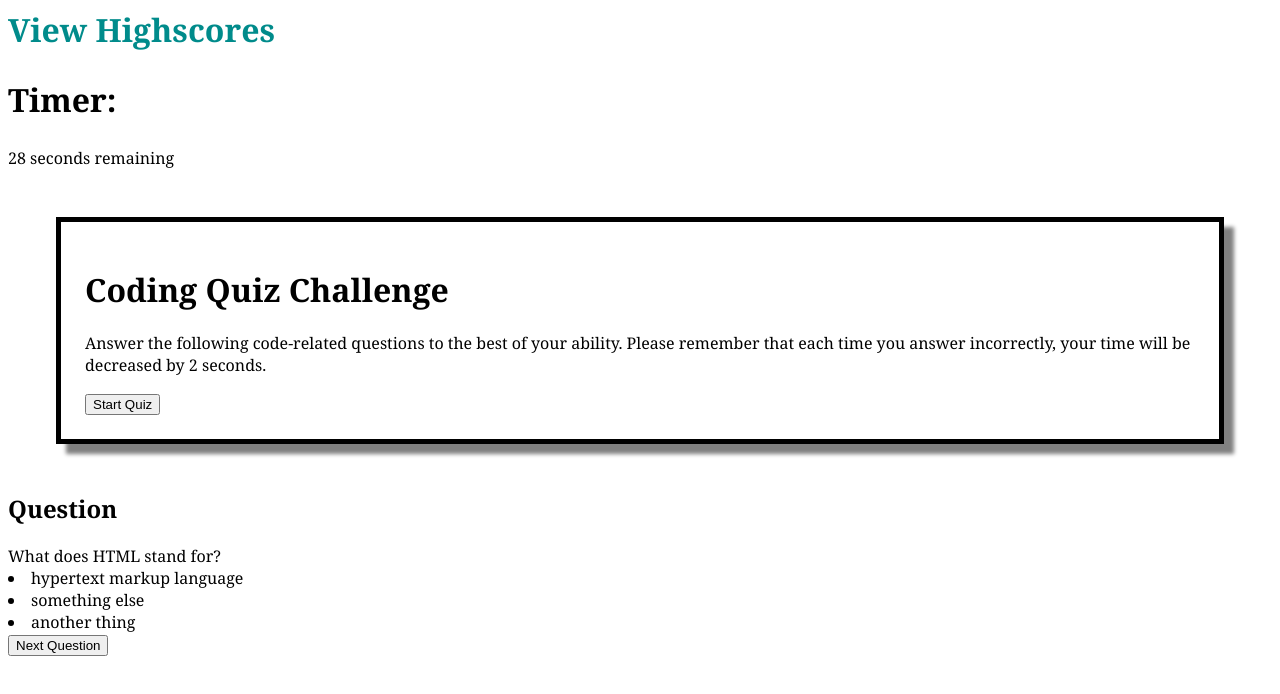
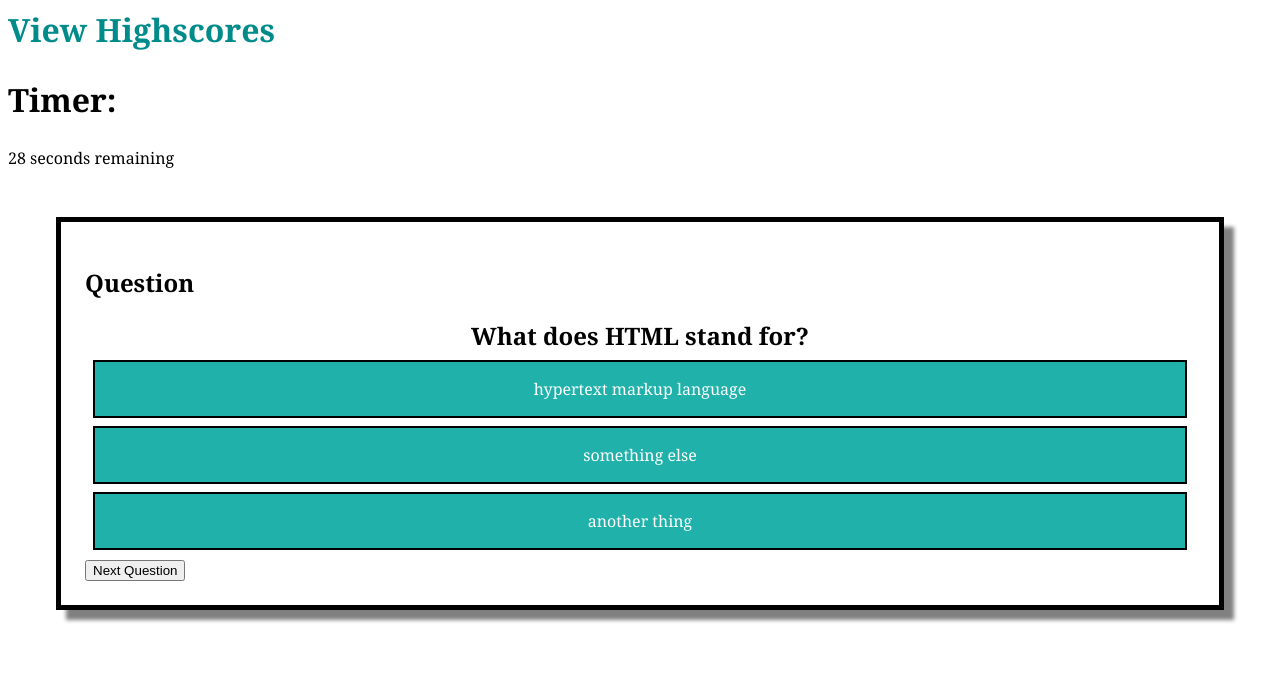
Before and after one commit to jensandage1/Module-4-timed-quiz-app, a plain HTML site: page index.html in a window 1280 px wide. Both pictures are taken after a click on the button "Start Quiz". Drawn offline with Linux system fonts and the light colour scheme.

Commit message:
styling changes, start screen div disappears when first question appears

```diff
--- a/index.html
+++ b/index.html
@@ -8,8 +8,8 @@
 </head>
 <body>
     <div id="view-highscores">View Highscores</div>
-    <h2 class="timer">Timer:</h2>
-    <div id="timer-div"></div>
+    <h2 class="timer">Timer:</h2> <span id="timer-div"></span>
+
 
     <div class="start-screen">
         <h1>Coding Quiz Challenge</h1>
@@ -23,6 +23,7 @@
         <h2>Question</h2>
         <div class="question"></div>
         <div id="answers"></div>
+        <div id="correct-wrong"></div> <span id="counter"></span>
         <button class="next-question-btn">Next Question</button>
     </div>
 
--- a/script.js
+++ b/script.js
@@ -6,12 +6,16 @@ var questionsArr = [question1, question2, question3, question4];
 
 var question1 = "What does HTML stand for?";
 var answer1 = ["hypertext markup language", "something else", "another thing"];
+var correct1 = "hypertext markup language";
 var question2 = "What does CSS stand for?";
 var answer2 = ["cascading style sheets", "it doesnt", "dunno"];
+var correct2 = "cascading style sheets";
 var question3 = "Is Java the same as JavaScript?";
 var answer3 = ["true", "false", "there arent any other options"];
+var correct3 = "false";
 var question4 = "What is the keyboard command to copy and item?";
 var answer4 = ["ctrl v" , "ctrl j", "ctrl 8", "ctrl jkl"];
+var correct4 = "ctrl v";
 
 
 
@@ -35,9 +39,29 @@ function showQuestions () {
     answersList.appendChild(li);
   }
 
+var correctWrong = document.getElementById("correct-wrong");
+var counter = document.getElementById("counter");
+answersList.addEventListener("click", rightWrong);
+
+function rightWrong () {
+  /*if ( WHAT GOES HERE?!?!?!?? ) {
+    correctWrong.textContent = "Correct";
+    counter++;
+    //display correct add counter.
+  } else {
+    correctWrong.textContent = "Wrong";
+    //display wrong.
+  }*/
+}}
+
+startQuizBtn.addEventListener("click", showQuestions); //works, div show on button click.
+startQuizBtn.addEventListener("click", hideStartScreen);
+
+function hideStartScreen () {
+  document.querySelector(".start-screen").style.display = "none";
 }
 
-startQuizBtn.addEventListener("click", showQuestions); //works, div show on button click.
+
 
 var timerDiv = document.getElementById("timer-div");
 var timer = document.querySelector(".timer");
--- a/style.css
+++ b/style.css
@@ -35,3 +35,35 @@
 .start-quiz-btn:hover {
     background-color: darkcyan;
 }
+
+.question {
+    font-weight: bolder;
+    text-align: center;
+    font-size: 3vh;
+}
+
+#answers {
+    list-style-type: none;
+
+}
+
+#answers li {
+    border: solid black 2px;
+    margin: 1vh;
+    background-color: lightseagreen;
+    color: white;
+    padding: 2vh;
+    text-align: center;
+
+}
+
+#answers li:hover {
+    background-color: lightpink;
+}
+
+.question-container {
+    border: solid black 5px;
+    padding: 3vh;
+    box-shadow: 10px 10px 4px grey;
+    margin: 6vh;
+}
```
